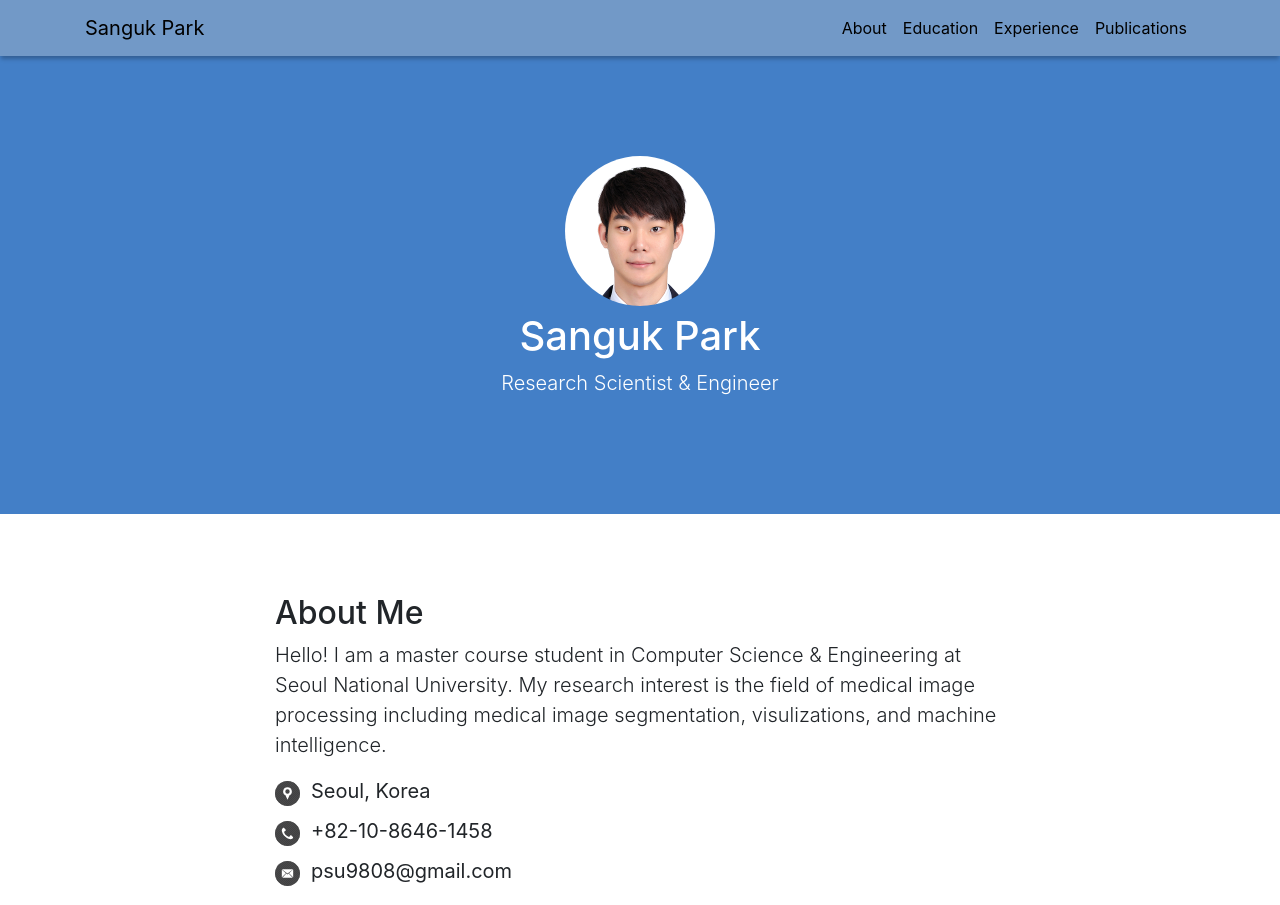
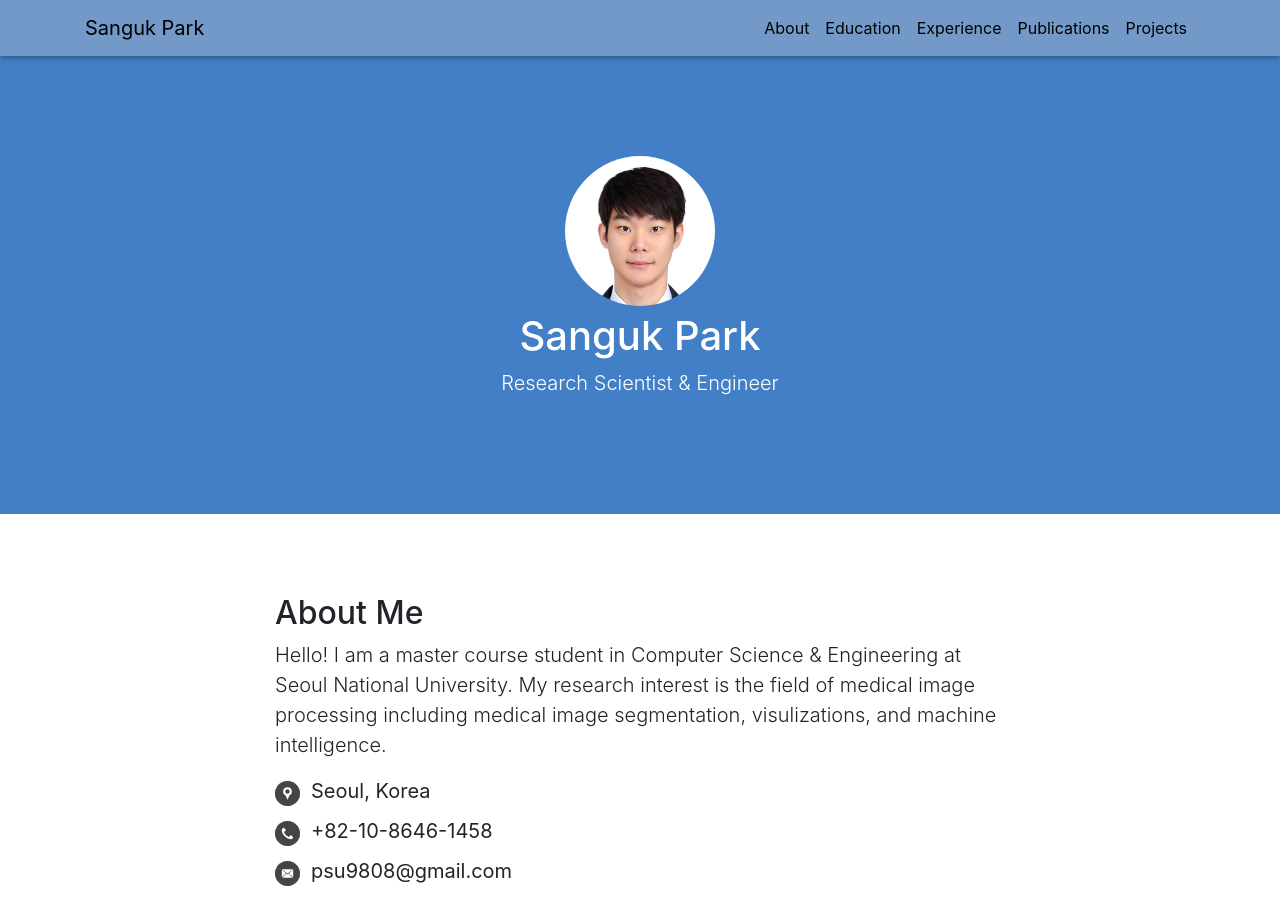
Before and after one commit to LamFSangUk/LamFSamgUk.github.io, a plain HTML site: page index.html in a window 1280 px wide. Shown: the top 905 px of the page. Drawn offline with nearby package versions, Linux system fonts and the light colour scheme.

Commit message:
Fix a link

```diff
--- a/index.html
+++ b/index.html
@@ -33,6 +33,9 @@
             </li>
             <li class="nav-item">
               <a class="nav-link js-scroll-trigger" href="#publications">Publications</a>
+            </li>
+            <li class="nav-item">
+              <a class="nav-link js-scroll-trigger" href="#project">Projects</a>
             </li>
           </ul>
         </div>
```
